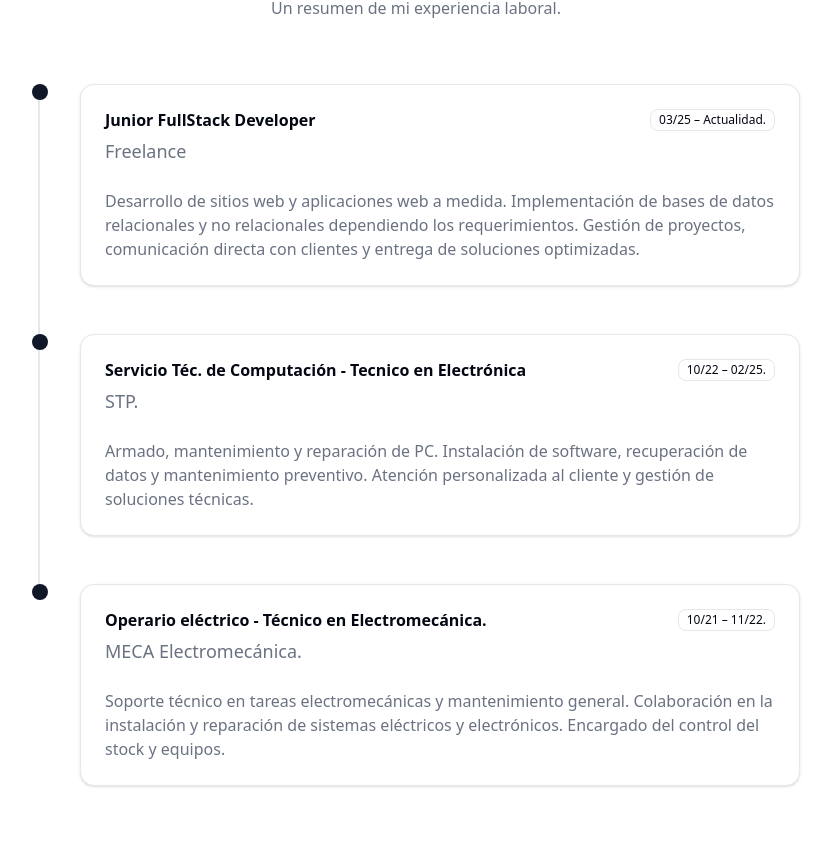
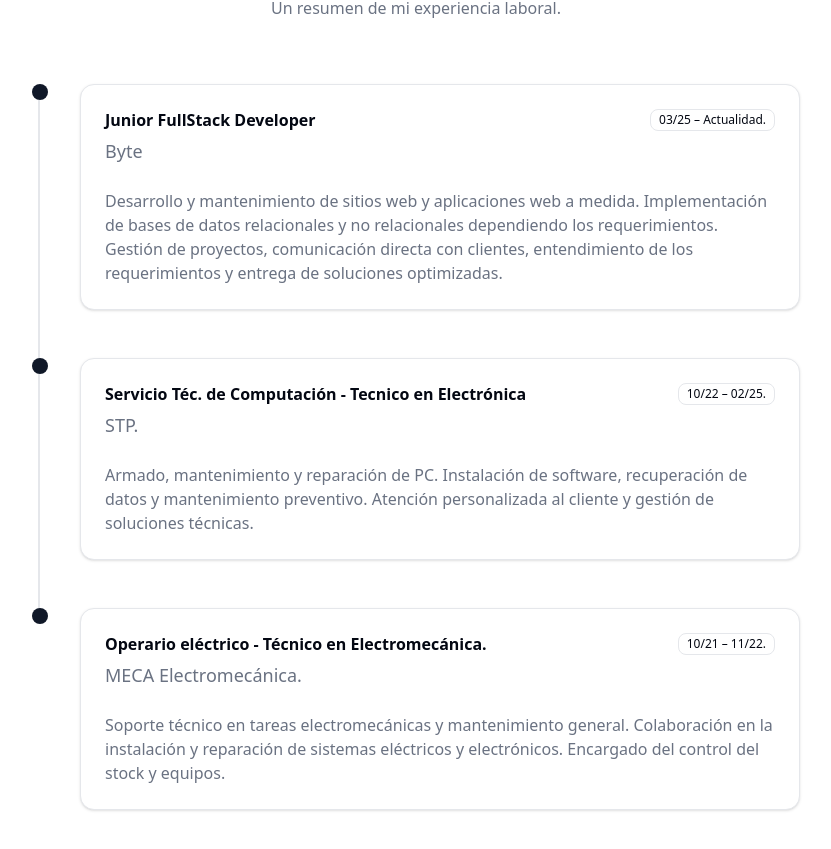
Before and after one commit to GonzaloPenia/PortfolioWeb, a React (Vite) app: page / in a window 1280 px wide. Shown: the part 3856-4705 px from the top of the page, without its empty margins (224-1055 px from the left). Built offline with nearby package versions, Linux system fonts and the light colour scheme.

Commit message:
visual update

```diff
--- a/src/components/Experience.tsx
+++ b/src/components/Experience.tsx
@@ -5,10 +5,10 @@ import { Card, CardContent, CardDescription, CardHeader, CardTitle } from "./ui/
 const experience = [
     {
       title: "Junior FullStack Developer",
-      company: "Freelance",
+      company: "Byte",
       period: "03/25 – Actualidad.",
       description:
-        "Desarrollo de sitios web y aplicaciones web a medida. Implementación de bases de datos relacionales y no relacionales dependiendo los requerimientos. Gestión de proyectos, comunicación directa con clientes y entrega de soluciones optimizadas.",
+        "Desarrollo y mantenimiento de sitios web y aplicaciones web a medida. Implementación de bases de datos relacionales y no relacionales dependiendo los requerimientos. Gestión de proyectos, comunicación directa con clientes, entendimiento de los requerimientos y entrega de soluciones optimizadas.",
     },
     {
       title: "Servicio Téc. de Computación - Tecnico en Electrónica",
```
